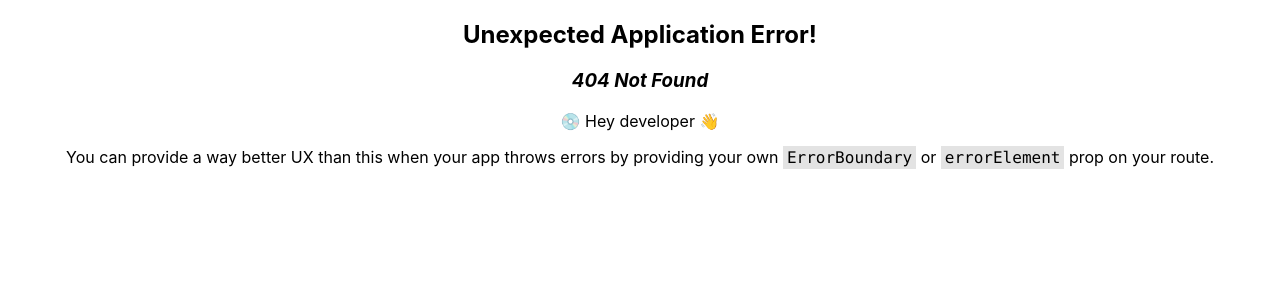
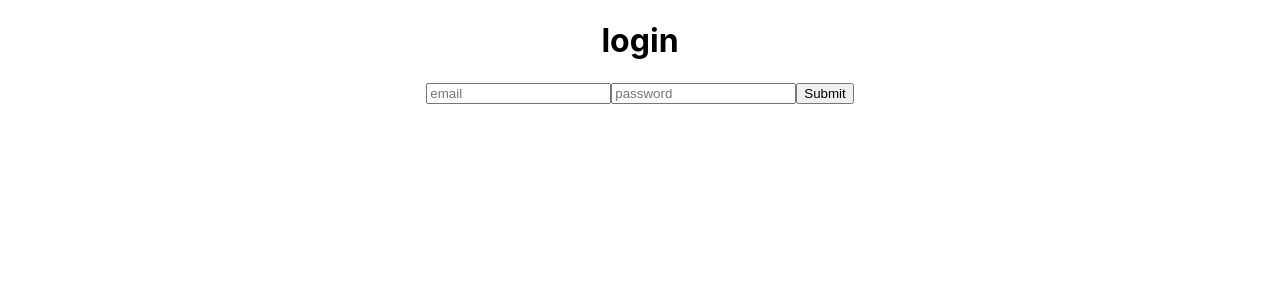
Before and after one commit to Shashank-bisht/firebase_explore, a React (Create React App) app: page /login in a window 1280 px wide. Before the commit this address had no page. Shown: the top 300 px of the page. Built offline with nearby package versions, Linux system fonts and the light colour scheme; the HTML template or start-up script is replaced by a standard one.

Commit message:
added basic signup login

```diff
--- a/src/components/AddStudents.js
+++ b/src/components/AddStudents.js
@@ -1,9 +1,17 @@
 import React, { useState } from "react";
 import { getDatabase, ref, set } from "firebase/database";
-import {getStorage, ref as sRef, uploadBytes, getDownloadURL} from 'firebase/storage'
+
+import {
+  getStorage,
+  ref as sRef,
+  uploadBytes,
+  getDownloadURL,
+} from "firebase/storage";
 // The event parameter (commonly denoted as e or event) is a parameter passed to event handler functions in JavaScript. It provides information about the event that occurred, such as mouse clicks, keyboard input, or form submissions.
 import { app } from "../firebase";
 import { useNavigate } from "react-router-dom";
+
+
 
 const AddStudents = () => {
   const [name, setname] = useState("");
@@ -13,26 +21,29 @@ const AddStudents = () => {
   const navigate = useNavigate();
 
   const handlefilechange = (e) => {
-      const file = e.target.files[0];
-      setselectedfile(file)
-  }
+    const file = e.target.files[0];
+    setselectedfile(file);
+  };
   const submithandler = async (e) => {
     e.preventDefault();
-    // to get the reference with the database
+    // to get the reference with the realtime database
     const db = getDatabase();
+    // storage is refering to firebase storage
     const storage = getStorage(app);
+    // sRef is used to create reference to the image folder with the filename based on admno value
     const myref = sRef(storage, `images/${admno}`);
-    await uploadBytes(myref, selectedfile)
-    const imageurl = await getDownloadURL(myref)
+  // this uploads the file at the reference location which is myref
+    await uploadBytes(myref, selectedfile);
+    const imageurl = await getDownloadURL(myref);
     // set return a promise and is used for setting data
     // ref is used to get the reference of the database at a particular location like student
     set(ref(db, "student/" + admno), {
       studentName: name,
       phoneNumber: phone,
-      imageurl: imageurl
+      imageurl: imageurl,
     })
       .then(() => {
-        navigate("/studentList");
+        navigate("/dashboard/studentList");
       })
       .catch((error) => {
         console.log(error);
@@ -48,7 +59,7 @@ const AddStudents = () => {
           type="text"
         />
         <input
-        // By using a callback function inside onChange, you ensure that you capture the latest value of e.target.value when the actual change occurs
+          // By using a callback function inside onChange, you ensure that you capture the latest value of e.target.value when the actual change occurs
           onChange={(e) => setname(e.target.value)}
           placeholder="student name"
           type="text"
--- a/src/components/Dashboard.js
+++ b/src/components/Dashboard.js
@@ -5,25 +5,25 @@ const Dashboard = () => {
     <div style={{ display: "flex", flexDirection: "row" }}>
       <div style={{ width: "30%", backgroundColor: "red", height: "100vh" }}>
         <Link
-          to="/addStudent"
+          to="/dashboard/addStudent"
           style={{ textDecoration: "none", display: "block", color: "white" }}
         >
           Add student
         </Link>
         <Link
-          to="/studentList"
+          to="/dashboard/studentList"
           style={{ textDecoration: "none", display: "block", color: "white" }}
         >
           Student List
         </Link>
         <Link
-          to="/addFaculty"
+          to="/dashboard/addFaculty"
           style={{ textDecoration: "none", display: "block", color: "white" }}
         >
           Add Faculty
         </Link>
         <Link
-          to="/facultyList"
+          to="/dashboard/facultyList"
           style={{ textDecoration: "none", display: "block", color: "white" }}
         >
           Faculty List
--- a/src/components/FacultyList.js
+++ b/src/components/FacultyList.js
@@ -15,11 +15,13 @@ const navigate = useNavigate()
         const facultyCollection = collection(db, "faculty");
         // getDocs to get all the documents
         const docsnap = await getDocs(facultyCollection);
-        console.log(docsnap)
+        // console.log(docsmap) docsmap is a object
+      // using docs is a convention in firebase
         const data = docsnap.docs.map(doc => ({
             id: doc.id,
             ...doc.data()
         }));
+    //...doc.data() creates a new object by copying all the properties from the object returned by doc.data().
 
         // console.log(data);
         setfacultydata(data)
@@ -37,12 +39,13 @@ const navigate = useNavigate()
   return (
     <div>
         <h1>faculty list</h1>
+        {/* data is an object but facultydata is an array of objects */}
         {facultydata.map((data)=>{
             return <div key={data.id}>
               <p>Name :  {data.facultyname}</p>
               <p>phone :  {data.phonenumber}</p>
               <button onClick={()=>deletedata(data.id)}>Delete</button>
-              <button onClick={()=>{navigate('/updatefaculty',{state:data})}}>Update</button>
+              <button onClick={()=>{navigate('/dashboard/updatefaculty',{state:data})}}>Update</button>
               </div>
         })}
     </div>
--- /dev/null
+++ b/src/components/Login.js
@@ -0,0 +1,45 @@
+import React from 'react'
+
+import { useState } from "react";
+import {getAuth, signInWithEmailAndPassword} from "firebase/auth";
+import {app} from '../firebase'
+import { useNavigate } from "react-router-dom";
+const Login = () => {
+  const [email, setemail] = useState("");
+  const [password, setpassword] = useState("");
+  const navigate = useNavigate();
+
+  const submithandler = (e) => {
+    e.preventDefault();
+    const auth = getAuth(app)
+    signInWithEmailAndPassword(auth, email, password).then(res=>{
+      // navigate('/user')
+      console.log(res.user)
+      navigate('/dashboard')
+    }).catch(err=>{
+      console.log(err)
+
+    })
+  };
+
+  return (
+    <div>
+      <h1>login</h1>
+      <form onSubmit={submithandler}>
+        <input
+          onChange={(e) => setemail(e.target.value)}
+          type="text"
+          placeholder="email"
+        />
+        <input
+          onChange={(e) => setpassword(e.target.value)}
+          type="password"
+          placeholder="password"
+        />
+        <button type="submit">Submit</button>
+      </form>
+    </div>
+  );
+}
+
+export default Login
--- /dev/null
+++ b/src/components/Signup.js
@@ -0,0 +1,41 @@
+import React from "react";
+import { useState } from "react";
+import {getAuth, createUserWithEmailAndPassword} from "firebase/auth";
+import {app} from '../firebase'
+import { useNavigate } from "react-router-dom";
+const Signup = () => {
+  const [email, setemail] = useState("");
+  const [password, setpassword] = useState("");
+  const navigate = useNavigate();
+  const submithandler = (e) => {
+    e.preventDefault();
+    const auth = getAuth(app)
+    createUserWithEmailAndPassword(auth, email, password).then(res=>{
+      navigate('/login')
+      console.log(res.user)
+    }).catch(err=>{
+      console.log(err)
+    })
+  };
+
+  return (
+    <div>
+      <h1>Sign Up</h1>
+      <form onSubmit={submithandler}>
+        <input
+          onChange={(e) => setemail(e.target.value)}
+          type="text"
+          placeholder="email"
+        />
+        <input
+          onChange={(e) => setpassword(e.target.value)}
+          type="password"
+          placeholder="password"
+        />
+        <button type="submit">Submit</button>
+      </form>
+    </div>
+  );
+};
+
+export default Signup;
--- a/src/components/Studentlist.js
+++ b/src/components/Studentlist.js
@@ -3,7 +3,9 @@ import { useState } from "react";
 import { useNavigate } from "react-router-dom";
 import { getDatabase, onValue, ref, remove, set } from "firebase/database";
 import { app } from "../firebase";
-import {getStorage, ref as sRef, uploadBytes, getDownloadURL, deleteObject} from "firebase/storage";
+import {getStorage, ref as sRef, deleteObject} from "firebase/storage";
+
+
 const Studentlist = () => {
   const [studentdata, setstudentdata] = useState(null);
   const navigate = useNavigate();
@@ -49,10 +51,10 @@ const Studentlist = () => {
                 <button
                   onClick={() => {
                     // passing state information to target route
-                    navigate("/updateStudent", { state: [key, value] });
+                    navigate("/dashboard/updateStudent", { state: [key, value] });
                   }}
                 >
-                  Update
+                update
                 </button>
               </div>
             );
--- a/src/components/UpdateFaculty.js
+++ b/src/components/UpdateFaculty.js
@@ -21,7 +21,7 @@ const UpdateFaculty = () => {
         facultyname: name,
         phonenumber: phone
     })
-     navigate("/facultyList")
+     navigate("/dashboard/facultyList")
     }
   return (
     <div>
@@ -33,6 +33,7 @@ const UpdateFaculty = () => {
             <input value={phone} onChange={(e)=>setPhone(e.target.value)} type="text" placeholder='number' />
             <button type="submit">update</button>
         </form>
+
     </div>
   )
 }
--- a/src/components/UpdateStudent.js
+++ b/src/components/UpdateStudent.js
@@ -1,5 +1,10 @@
 import React, { useState } from "react";
-import {getStorage, ref as sRef, uploadBytes, getDownloadURL} from 'firebase/storage'
+import {
+  getStorage,
+  ref as sRef,
+  uploadBytes,
+  getDownloadURL,
+} from "firebase/storage";
 import { getDatabase, ref, set, update } from "firebase/database";
 import { app } from "../firebase";
 import { useNavigate, useLocation } from "react-router-dom";
@@ -7,43 +12,49 @@ import { useNavigate, useLocation } from "react-router-dom";
 const UpdateStudent = () => {
   const navigate = useNavigate();
   const location = useLocation();
+  // i am using location to get default data in the inputs
   const [name, setname] = useState(location.state[1].studentName);
   const [admno, setadmno] = useState(location.state[0]);
   const [phone, setphone] = useState(location.state[1].phoneNumber);
   const [selectedfile, setselectedfile] = useState();
   console.log(location);
+
   const handlefilechange = (e) => {
     const file = e.target.files[0];
-    setselectedfile(file)
-}
-  const submithandler = async(e) => {
+    setselectedfile(file);
+  };
+
+  const submithandler = async (e) => {
     e.preventDefault();
+    // if file is selected the update it
     if (selectedfile) {
       const db = getDatabase();
       const storage = getStorage(app);
       const myref = sRef(storage, `images/${location.state[0]}`);
-    await uploadBytes(myref, selectedfile)
-    const imageurl = await getDownloadURL(myref)
+      await uploadBytes(myref, selectedfile);
+      const imageurl = await getDownloadURL(myref);
+      // to reference a specific location in the database
+      const studentRef = ref(db, "student/" + location.state[0]);
+      // since update return a promise so we are using .then and catch
+      update(studentRef, {
+        studentName: name,
+        phoneNumber: phone,
+        imageurl: imageurl,
+      })
+        .then(() => {
+          navigate("/dashboard/studentList");
+        })
+        .catch((error) => {
+          console.log(error);
+        });
+    } else {
+      // other wise update the data
+      const db = getDatabase();
       // to reference a specific location in the database
       const studentRef = ref(db, "student/" + location.state[0]);
       update(studentRef, {
         studentName: name,
         phoneNumber: phone,
-      imageurl: imageurl
-    })
-      .then(() => {
-        navigate("/studentList");
-      })
-      .catch((error) => {
-        console.log(error);
-      });
-  }else{
-    const db = getDatabase();
-    // to reference a specific location in the database
-    const studentRef = ref(db, "student/" + location.state[0]);
-    update(studentRef, {
-      studentName: name,
-      phoneNumber: phone
       })
         .then(() => {
           navigate("/studentList");
```
Also changed, not shown: src/App.js (+7 -1 lines). Lines whose indentation alone changed are shown as unchanged.
